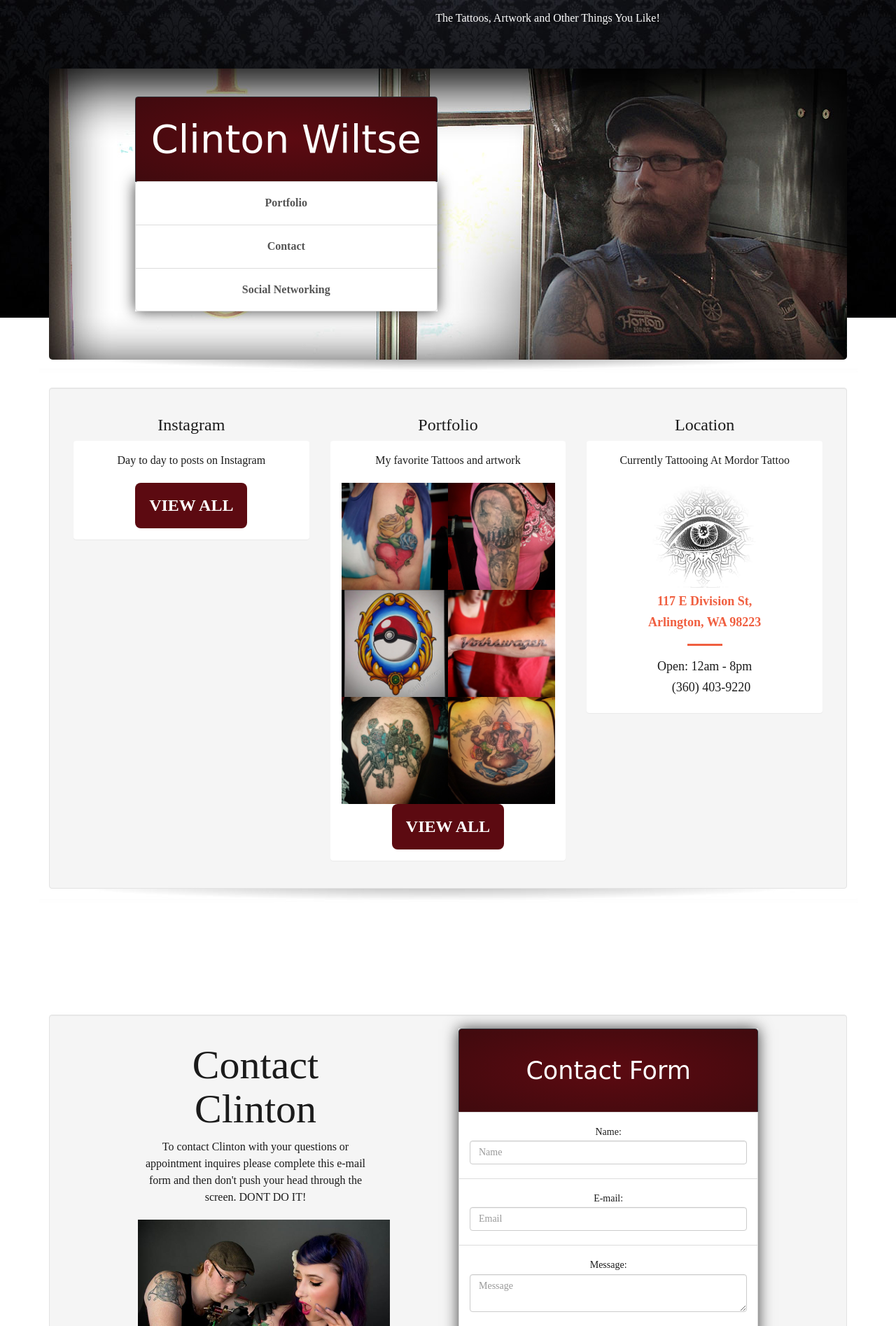
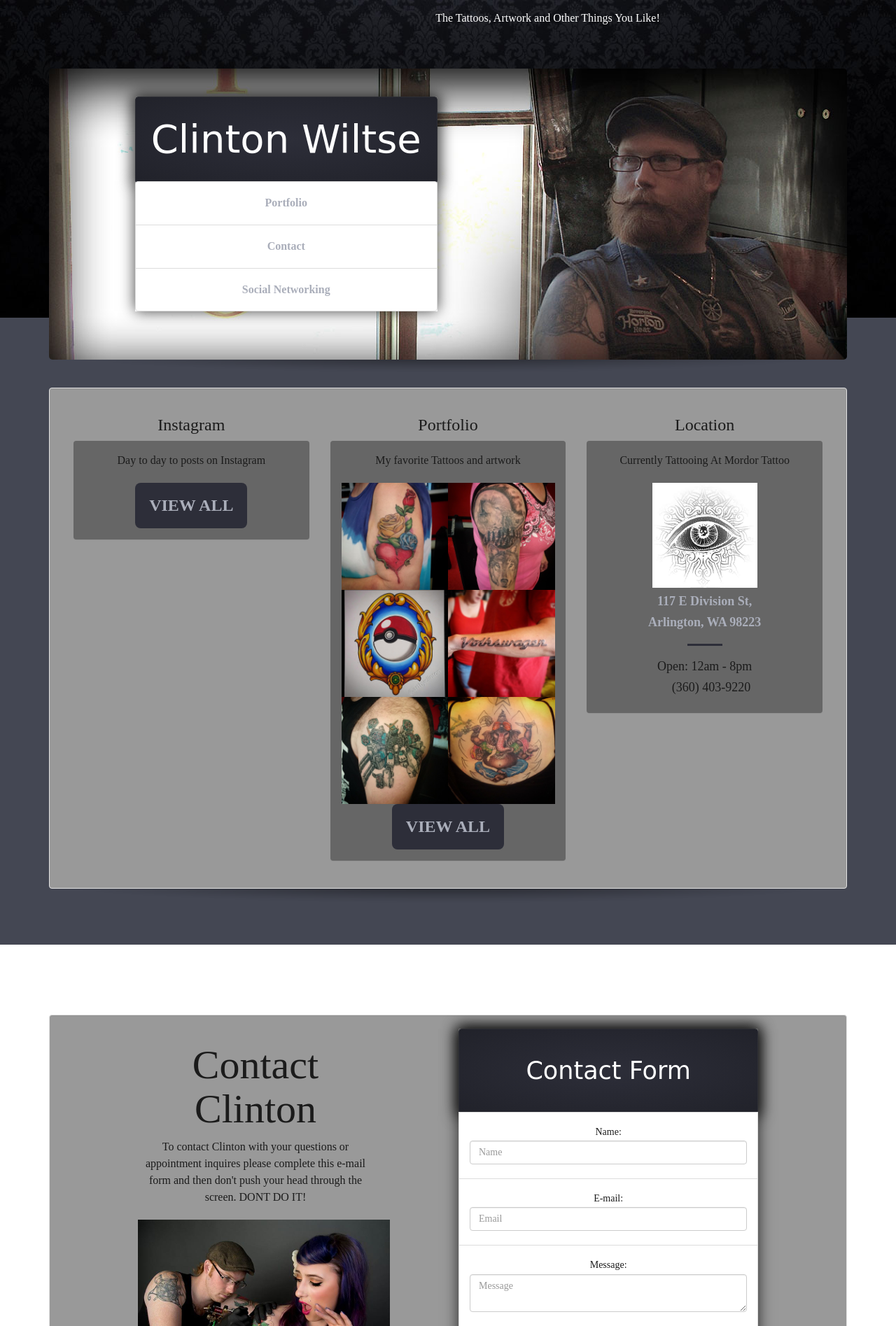
Before and after one commit to crabstance/artbyclinton.com, a PHP site: page / in a window 1280 px wide. Shown: the part 496-2391 px from the top of the page at 70% size. Run offline with PHP 8.4, Linux system fonts and the light colour scheme; some libraries are stand-ins or nearby versions; some web fonts are replaced.

Commit message:
all elements color mapped

```diff
--- a/css/creative.css
+++ b/css/creative.css
@@ -18,7 +18,17 @@ body.theme-1 {
    background: #fff url('../img/background.jpg') no-repeat center top fixed;
    color:#1b1b1b;
 }
-	body.theme-1 #links {
+	body.theme-1 a {
+	    color: #aaaeba;
+	}
+	body.theme-1 a:hover,
+	body.theme-1 a:focus {
+	    color: #fff;
+	}
+	hr {
+	    border-color: #2d2e39;
+	}
+	.btn-primary {
 		background-color: #2d2e39;
 	}
 	body.theme-1 #mainNav {
@@ -28,6 +38,43 @@ body.theme-1 {
 		-moz-box-shadow: 0px 0px 20px 5px rgba(0,0,0,0.75);
 		box-shadow: 0px 0px 20px 5px rgba(0,0,0,0.75);
 	}
+	body.theme-1 #links, footer {
+		background-color: #2d2e39;
+		color:#fff;
+	}
+	body.theme-1 .list-header {
+		min-height:120px;
+		background: #2d2e39;
+		background: -moz-radial-gradient(center, ellipse cover,  #2d2e39 0%, #21222a 100%);
+		background: -webkit-gradient(radial, center center, 0px, center center, 100%, color-stop(0%,#2d2e39), color-stop(100%,#21222a));
+		background: -webkit-radial-gradient(center, ellipse cover,  #2d2e39 0%,#21222a 100%);
+		background: -o-radial-gradient(center, ellipse cover,  #2d2e39 0%,#21222a 100%);
+		background: -ms-radial-gradient(center, ellipse cover,  #2d2e39 0%,#21222a 100%);
+		background: radial-gradient(ellipse at center,  #2d2e39 0%,#21222a 100%);
+		filter: progid:DXImageTransform.Microsoft.gradient( startColorstr='#2d2e39', endColorstr='#21222a',GradientType=1 );
+		border:#2E2F35 solid 1px;
+		text-align:center;
+		color:#fff;
+		box-shadow: 0px 0px 20px 5px rgba(0,0,0,0.75);
+	}
+	body.theme-1 section#newest-artwork {
+  		background: #444753 url('../img/shadow.png') no-repeat center 48px;
+  	}
+  		body.theme-1 section#newest-artwork .container {
+  			background:transparent url('../img/shadow.png') no-repeat center bottom;
+  		}
+		body.theme-1 .well {
+			background-color:#999;
+		}
+		body.theme-1 .panel {
+			background-color:#666;
+		}
+
+
+.list-header h1 {
+  color:#fff;
+}
+
 
 body.theme-2 {
    background: #fff url('../img/background-2.jpg') no-repeat center top fixed;
@@ -42,7 +89,6 @@ body.theme-4 {
 
 hr {
     max-width: 50px;
-    border-color: #f05f40;
     border-width: 3px;
 }
 
@@ -51,16 +97,11 @@ hr.light {
 }
 
 a {
-    color: #f05f40;
     -webkit-transition: all .35s;
     -moz-transition: all .35s;
     transition: all .35s;
 }
 
-a:hover,
-a:focus {
-    color: #eb3812;
-}
 
 span.logo { font-family: 'Italianno', cursive; color:#fff; font-size:7em; }
 
@@ -275,7 +316,7 @@ header .header-content .header-content-inner p {
 .service-box {
     margin: 50px auto 0;
     max-width: 400px;
-}list-header
+}
 
 @media(min-width:992px) {
     .service-box {
@@ -414,9 +455,6 @@ fieldset[disabled] .btn-default.active {
 }
 
 .btn-primary {
-    border-color: #f05f40;
-    color: #fff;
-    background-color: #f05f40;
     -webkit-transition: all .35s;
     -moz-transition: all .35s;
     transition: all .35s;
@@ -510,24 +548,7 @@ header span.logo {
 	margin-top:40px;
 }
 
-.list-header {
-	min-height:120px;
-background: #5c0a11;
-background: -moz-radial-gradient(center, ellipse cover,  #5c0a11 0%, #400a0e 100%);
-background: -webkit-gradient(radial, center center, 0px, center center, 100%, color-stop(0%,#5c0a11), color-stop(100%,#400a0e));
-background: -webkit-radial-gradient(center, ellipse cover,  #5c0a11 0%,#400a0e 100%);
-background: -o-radial-gradient(center, ellipse cover,  #5c0a11 0%,#400a0e 100%);
-background: -ms-radial-gradient(center, ellipse cover,  #5c0a11 0%,#400a0e 100%);
-background: radial-gradient(ellipse at center,  #5c0a11 0%,#400a0e 100%);
-filter: progid:DXImageTransform.Microsoft.gradient( startColorstr='#5c0a11', endColorstr='#400a0e',GradientType=1 );
-border:#2E2F35 solid 1px;
-text-align:center;
-color:#fff;
-}
 
-.list-header h1 {
-  color:#fff;
-}
 
 .boxshadow {
 	text-shadow:none;
@@ -579,7 +600,6 @@ section#about .content {
 }
 
 section#newest-artwork {
-  background: #fff url('../img/big-shadow-dark.jpg') no-repeat center 48px;
   padding:100px 0 60px;
 }
 section#newest-artwork .well {
@@ -588,7 +608,7 @@ section#newest-artwork .well {
 
 }
 section#newest-artwork .container {
-   background: #fff url('../img/big-shadow.jpg') no-repeat center bottom;
+
 }
 
 section#newest-artwork .row  .portfolio-image:first-child {
@@ -684,8 +704,6 @@ section#portfolio h2 {
 
 footer {
 	padding:100px 0 20px 0;
-	background-color:#5c0a11;
-	color:#fff;
 }
 
 
@@ -722,7 +740,3 @@ background: linear-gradient(to bottom,  rgba(0,0,0,0) 0%,rgba(0,0,0,0.65) 100%);
 filter: progid:DXImageTransform.Microsoft.gradient( startColorstr='#00000000', endColorstr='#a6000000',GradientType=0 ); /* IE6-9 */
 
 }
-
-.btn-primary {
-	background-color:#5c0a11;
-}
```
Also changed, not shown: img/shadow.png (added).
